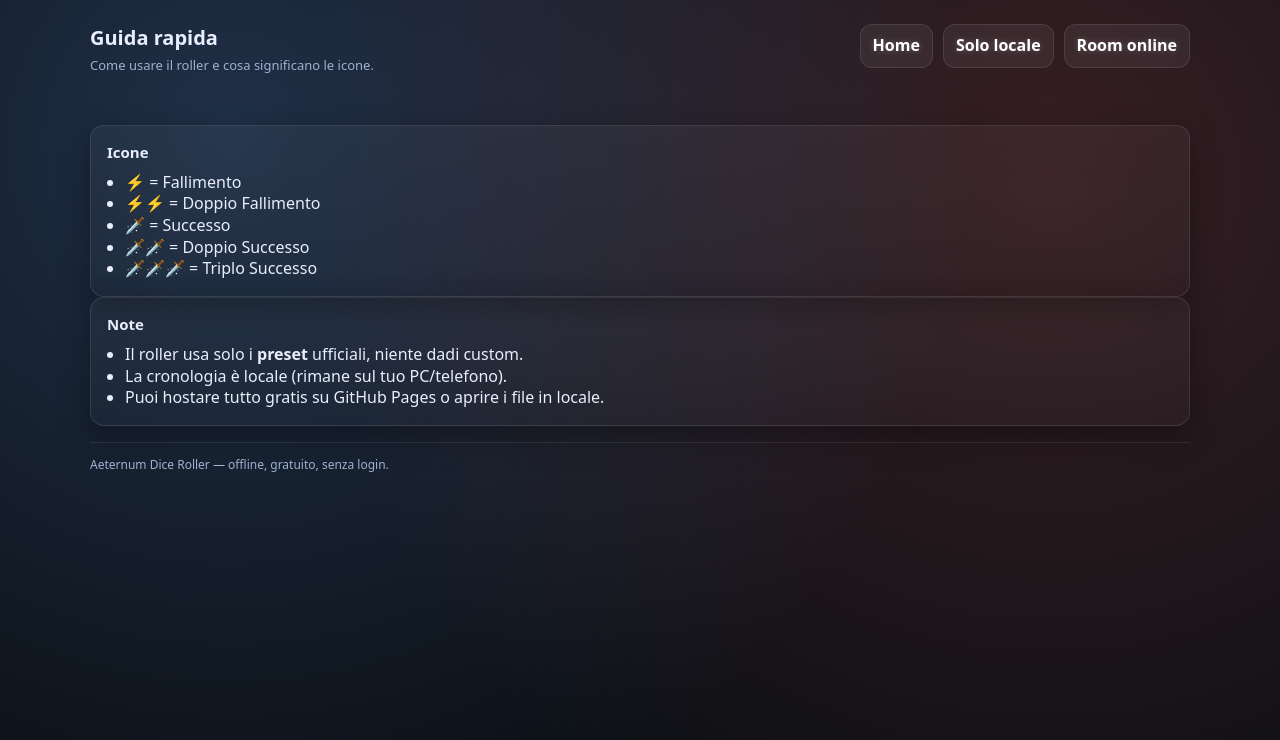
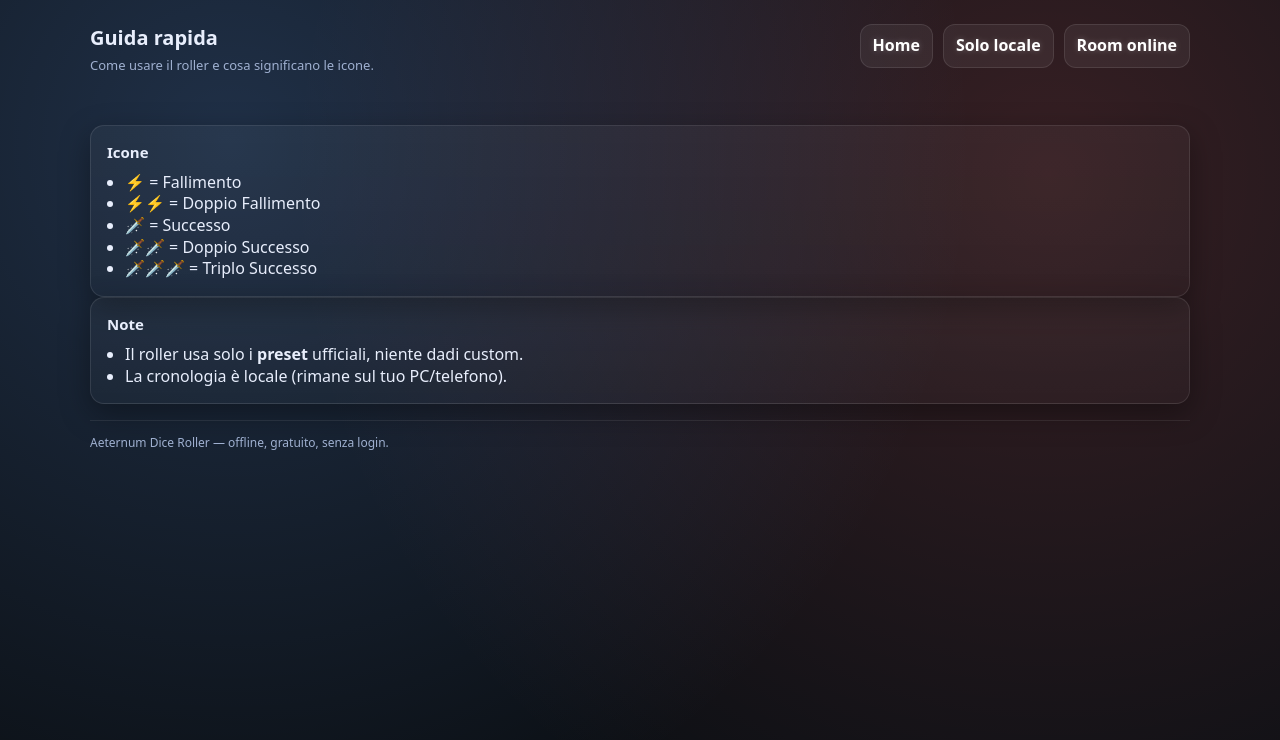
Before and after one commit to Alexissimo/aeternum-dice-roller, a plain HTML site: page frontend/about.html in a window 1280 px wide. Drawn offline with Linux system fonts and the light colour scheme.

Commit message:
removed li mex

```diff
--- a/frontend/about.html
+++ b/frontend/about.html
@@ -42,9 +42,6 @@
             Il roller usa solo i <b>preset</b> ufficiali, niente dadi custom.
           </li>
           <li>La cronologia è locale (rimane sul tuo PC/telefono).</li>
-          <li>
-            Puoi hostare tutto gratis su GitHub Pages o aprire i file in locale.
-          </li>
         </ul>
       </section>
     </main>
```
